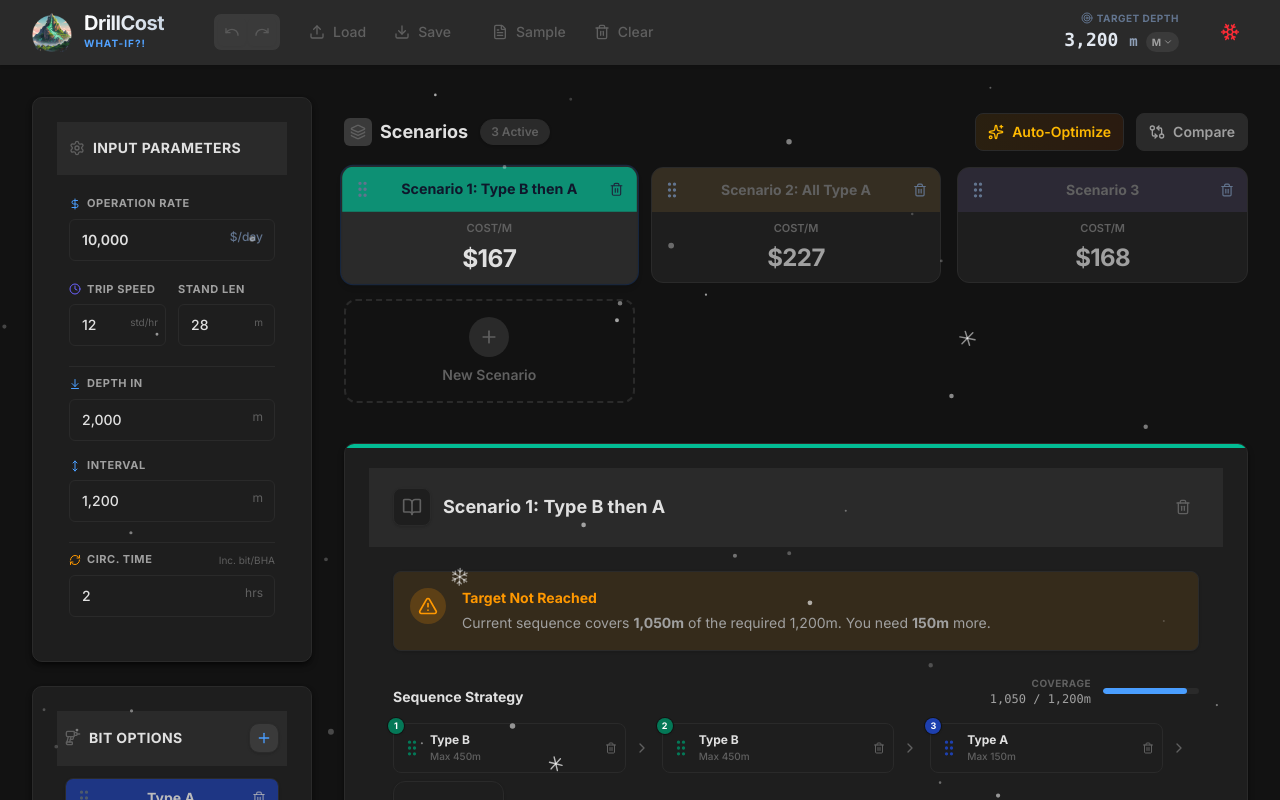
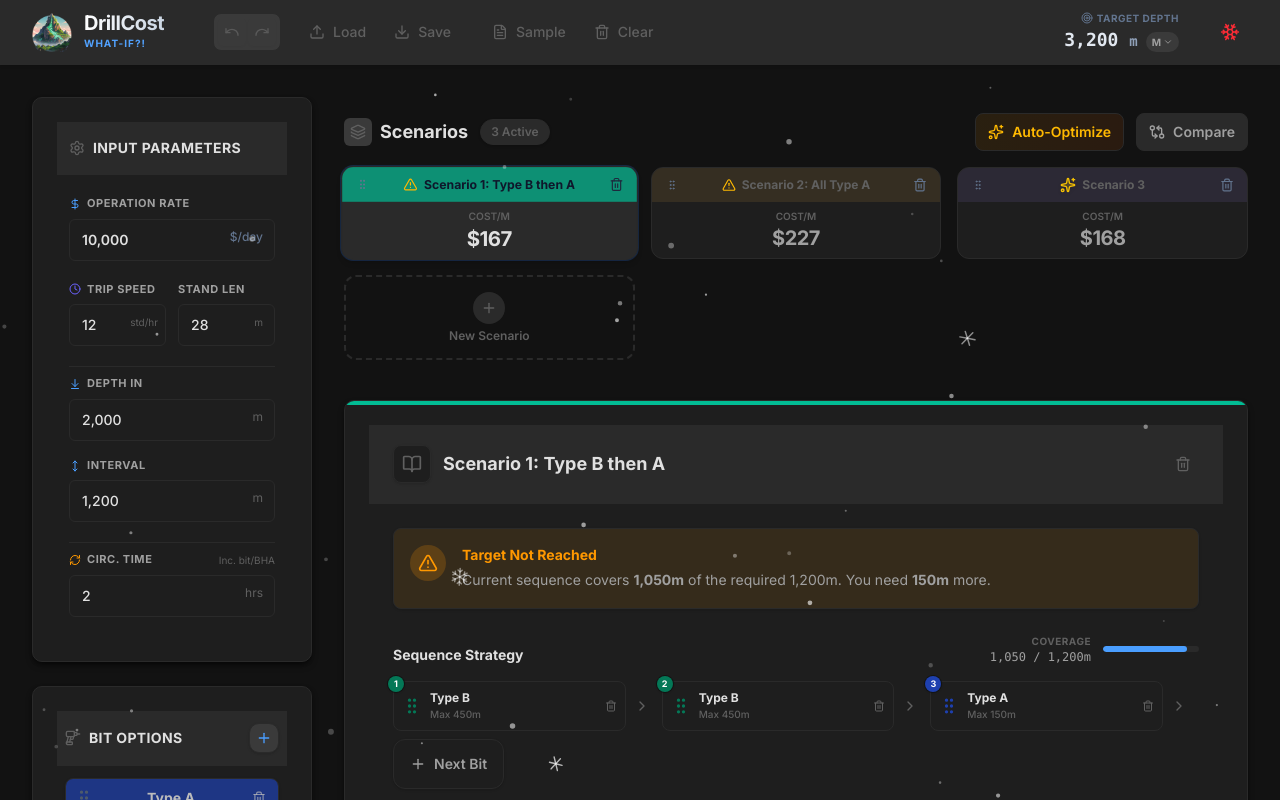
Before and after one commit to son-n-pham/drillcost, a React (Vite) app: page / in a window 1280 px wide. Shown: the top 800 px of the page. Built offline with nearby package versions, Linux system fonts and the light colour scheme.

Commit message:
feat: implement ScenarioManager component for creating, managing, comparing, and optimizing scenarios.

```diff
--- a/components/ScenarioManager.tsx
+++ b/components/ScenarioManager.tsx
@@ -885,7 +885,7 @@ const ScenarioManager: React.FC<ScenarioManagerProps> = ({ bits, scenarios, setS
                     >
                       {/* Header */}
                       <div
-                        className="flex items-center justify-between px-2 py-2 transition-colors duration-200"
+                        className="flex items-center justify-between px-2 py-1.5 transition-colors duration-200"
                         style={{
                           backgroundColor: (isActive && !isCompareMode) || (isCompareMode && isSelectedForCompare)
                             ? hexToRgba(getScenarioColor(idx), 0.7)
@@ -896,19 +896,31 @@ const ScenarioManager: React.FC<ScenarioManagerProps> = ({ bits, scenarios, setS
                         <div className="flex-shrink-0 w-6 flex justify-center">
                           {isCompareMode ? (
                              isSelectedForCompare ? (
-                               <CheckSquare className="w-5 h-5 text-blue-500 dark:text-[var(--bh-primary)]" />
+                               <CheckSquare className="w-4 h-4 text-blue-500 dark:text-[var(--bh-primary)]" />
                              ) : (
-                               <Square className="w-5 h-5 text-slate-300 dark:text-[var(--bh-text-mute)] group-hover:text-blue-400" />
+                               <Square className="w-4 h-4 text-slate-300 dark:text-[var(--bh-text-mute)] group-hover:text-blue-400" />
                              )
                           ) : (
-                             <DragHandle className={clsx("p-1 rounded", isActive ? "text-slate-800/70 hover:text-slate-900" : "text-slate-400 hover:text-slate-600")} />
+                             <DragHandle className={clsx("p-1 rounded w-5 h-5", isActive ? "text-slate-800/70 hover:text-slate-900" : "text-slate-400 hover:text-slate-600")} />
                           )}
                         </div>
 
-                        {/* Middle: Name */}
-                        <div className="flex-1 px-2 min-w-0 text-center">
+                        {/* Middle: Name & Indicators */}
+                        <div className="flex-1 px-1 min-w-0 text-center flex items-center justify-center gap-1.5">
+                           {/* Status Icons */}
+                           {res.status === 'incomplete' && (
+                            <div className="relative group/tooltip">
+                              <AlertTriangle className="w-3.5 h-3.5 text-amber-500 dark:text-amber-400 shrink-0" />
+                            </div>
+                           )}
+                           {isBestCost && (
+                            <div className="relative group/tooltip">
+                              <Sparkles className="w-4 h-4 text-yellow-500 dark:text-yellow-400 shrink-0 fill-yellow-500/20 dark:fill-yellow-400/20 animate-pulse drop-shadow-sm" />
+                            </div>
+                           )}
+
                           <h3 className={clsx(
-                            "font-bold text-sm truncate leading-snug",
+                            "font-bold text-xs truncate leading-snug",
                             isActive ? "text-slate-900" : "text-slate-600 dark:text-[var(--bh-text-mute)]"
                           )}>
                             {res.name}
@@ -936,12 +948,12 @@ const ScenarioManager: React.FC<ScenarioManagerProps> = ({ bits, scenarios, setS
                       </div>
 
                       {/* Body */}
-                      <div className="flex-1 flex flex-col items-center justify-center p-2">
-                         <span className="text-[11px] font-semibold text-slate-400 dark:text-[var(--bh-text-mute)] uppercase mb-1">Cost/{getUnitLabel(depthUnit)}</span>
+                      <div className="flex-1 flex flex-col items-center justify-center p-1.5 min-h-[50px]">
+                         <span className="text-[10px] font-semibold text-slate-400 dark:text-[var(--bh-text-mute)] uppercase">Cost/{getUnitLabel(depthUnit)}</span>
                          {isBlank ? (
-                            <span className="text-xl font-bold text-slate-300 dark:text-[var(--bh-text-mute)]">N/A</span>
+                            <span className="text-lg font-bold text-slate-300 dark:text-[var(--bh-text-mute)]">N/A</span>
                          ) : (
-                            <span className={clsx("font-bold tracking-tight text-2xl", isActive ? "text-slate-900 dark:text-[var(--bh-text)]" : "text-slate-700 dark:text-[var(--bh-text-weak)]")}>
+                            <span className={clsx("font-bold tracking-tight text-xl", isActive ? "text-slate-900 dark:text-[var(--bh-text)]" : "text-slate-700 dark:text-[var(--bh-text-weak)]")}>
                               ${costPerUnit.toLocaleString(undefined, { maximumFractionDigits: 0 })}
                             </span>
                          )}
@@ -956,7 +968,7 @@ const ScenarioManager: React.FC<ScenarioManagerProps> = ({ bits, scenarios, setS
                 const s = scenarios.find(i => i.id === activeDragId);
                 if (!s) return null;
                 return (
-                  <div className="bg-white dark:bg-[var(--bh-surface-0)] rounded-xl border border-blue-500 shadow-2xl p-4 w-[280px] h-[150px] overflow-hidden relative cursor-grabbing opacity-90 ring-2 ring-blue-500/20">
+                  <div className="bg-white dark:bg-[var(--bh-surface-0)] rounded-xl border border-blue-500 shadow-2xl p-4 w-[280px] h-[100px] overflow-hidden relative cursor-grabbing opacity-90 ring-2 ring-blue-500/20">
                     <div className="absolute top-2 left-2 z-20"><GripVertical className="p-1 w-5 h-5 text-blue-500" /></div>
                     <div className="pl-8 pt-1">
                       <div className="font-bold text-sm mb-1">{s.name}</div>
@@ -970,14 +982,14 @@ const ScenarioManager: React.FC<ScenarioManagerProps> = ({ bits, scenarios, setS
           <button
             onClick={addScenario}
             className={clsx(
-              "flex flex-col items-center justify-center rounded-xl border-2 border-dashed border-slate-200 dark:border-[var(--bh-border)] text-slate-400 dark:text-[var(--bh-text-mute)] hover:text-blue-600 dark:hover:text-[var(--bh-primary)] hover:border-blue-300 dark:hover:border-[var(--bh-primary)] hover:bg-blue-50/50 dark:hover:bg-[var(--bh-surface-2)] transition-all gap-2 group",
-              "p-4 min-h-[100px]"
+              "flex flex-col items-center justify-center rounded-xl border-2 border-dashed border-slate-200 dark:border-[var(--bh-border)] text-slate-400 dark:text-[var(--bh-text-mute)] hover:text-blue-600 dark:hover:text-[var(--bh-primary)] hover:border-blue-300 dark:hover:border-[var(--bh-primary)] hover:bg-blue-50/50 dark:hover:bg-[var(--bh-surface-2)] transition-all gap-1 group",
+              "p-2 min-h-[85px] w-full"
             )}
           >
-            <div className={clsx("rounded-full bg-slate-100 dark:bg-[var(--bh-surface-1)] group-hover:bg-blue-100 dark:group-hover:bg-[var(--bh-surface-2)] flex items-center justify-center transition-colors", "w-10 h-10")}>
-              <Plus className={clsx("w-5 h-5")} />
+            <div className={clsx("rounded-full bg-slate-100 dark:bg-[var(--bh-surface-1)] group-hover:bg-blue-100 dark:group-hover:bg-[var(--bh-surface-2)] flex items-center justify-center transition-colors", "w-8 h-8")}>
+              <Plus className={clsx("w-4 h-4")} />
             </div>
-            <span className="font-semibold text-sm">New Scenario</span>
+            <span className="font-semibold text-xs">New Scenario</span>
           </button>
         </div>
       </div>
```
